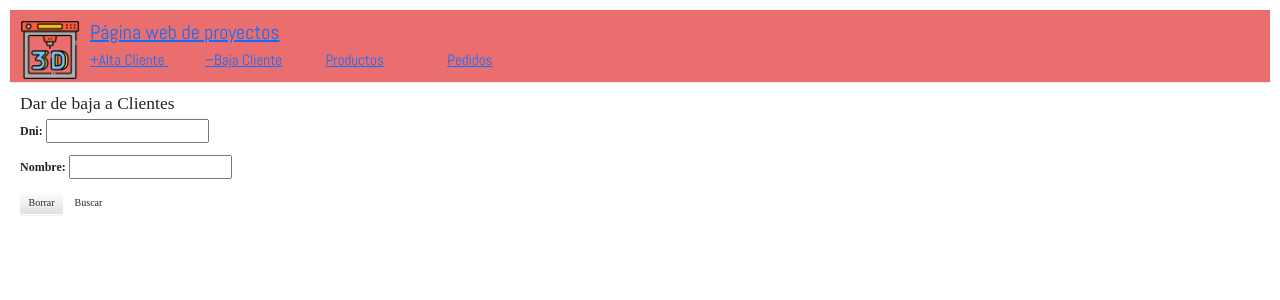
After one commit to PabloRodriguezLomba/Django, a Django app: page /cliente/baja in a window 1280 px wide. The commit adds this page. Shown: the top 300 px of the page. Run offline with Django 4.2, Linux system fonts and the light colour scheme; some libraries are stand-ins or nearby versions.

Commit message:
djangolunes

```diff
--- a/web/misitio/forms.py
+++ b/web/misitio/forms.py
@@ -6,3 +6,10 @@ class ClienteForm(forms.ModelForm):
     class Meta:
         model = Cliente
         fields = ['dni','nombre','alta','direccion','mobile' ]
+
+
+class BajaForm(forms.ModelForm):
+
+    class Meta:
+        model = Cliente
+        fields = ['dni','nombre']
--- a/web/misitio/models.py
+++ b/web/misitio/models.py
@@ -14,3 +14,4 @@ class Cliente(models.Model):
 class Printer(models.Model):
     Modelo = models.CharField(max_length=150,blank=False,null=False)
     Precio = models.FloatField(blank=False,null=False)
+    Material = models.CharField(max_length=150,blank=False,null=False)
--- /dev/null
+++ b/web/misitio/templates/misitio/Pedidos.html
@@ -0,0 +1,5 @@
+<!DOCTYPE html>
+{% extends 'misitio/base.html' %}
+{% block content %}
+
+{% endblock %}
--- /dev/null
+++ b/web/misitio/templates/misitio/Productos.html
@@ -0,0 +1,5 @@
+<!DOCTYPE html>
+{% extends 'misitio/base.html' %}
+{% block content %}
+<h3>Productos</h3><br/>
+{% endblock %}
--- a/web/misitio/templates/misitio/base.html
+++ b/web/misitio/templates/misitio/base.html
@@ -9,6 +9,8 @@
     <link rel="stylesheet" href="//maxcdn.bootstrapcdn.com/bootstrap/3.2.0/css/bootstrap-theme.min.css"/>
     <link rel="stylesheet" href="{% static 'css/front.css' %}"/>
     <link href="https://fonts.googleapis.com/css2?family=Abel&display=swap" rel="stylesheet"/>
+    <link href="https://cdn.jsdelivr.net/npm/bootstrap@5.3.0-alpha1/dist/css/bootstrap.min.css" rel="stylesheet" integrity="sha384-GLhlTQ8iRABdZLl6O3oVMWSktQOp6b7In1Zl3/Jr59b6EGGoI1aFkw7cmDA6j6gD" crossorigin="anonymous">
+
 </head>
 <body class="{{dbg}}">
   <div class="page-header">
@@ -18,8 +20,8 @@
     <h2 class="tittle"><a href="/">Página web de proyectos</a></h2>
     <a href="{% url 'cliente_new' %}" class="top-menu"><span class='glyphicon-plus'>Alta Cliente </span></a>
     &nbsp;&nbsp;&nbsp;&nbsp;
-    <a href="#" class="top-menu"><span class = 'glyphicon-minus'>Baja Cliente</span></a>
-    <a href="#" class="top-menu"><span class = "noicon">Productos</span></a>
+    <a href="{% url 'cliente_baja' %}" class="top-menu"><span class = 'glyphicon-minus'>Baja Cliente</span></a>
+    <a href="{% url 'Productos' %}" class="top-menu"><span class = "noicon">Productos</span></a>
     <a href="#" class="top-menu"><span class = "noicon">Pedidos</span></a>
   </div>
     <div>
--- /dev/null
+++ b/web/misitio/templates/misitio/clientes_baja.html
@@ -0,0 +1,13 @@
+{% extends 'misitio/base.html' %}
+{% block content %}
+<h3>Dar de baja a Clientes</h3><br>
+<div class="clienteform">
+  <form method="POST" > {% csrf_token %}
+    {{ form.as_p }}
+    <div aria-orientation="vertical">
+      <button type="submit" class="save btn btn-default">Borrar</button>
+      <button type="submit" class="search btn">Buscar</button>
+    </div>
+  </form>
+</div>
+{% endblock %}
--- a/web/misitio/urls.py
+++ b/web/misitio/urls.py
@@ -4,4 +4,7 @@ from . import views
 urlpatterns = [
     path('', views.clientes_list, name='clientes_list'),
     path('cliente/new', views.cliente_new, name='cliente_new'),
+    path('Productos',views.productos,name='Productos'),
+    path('cliente/baja',views.cliente_baja,name='cliente_baja'),
+
 ]
--- a/web/misitio/views.py
+++ b/web/misitio/views.py
@@ -1,6 +1,6 @@
 from django.shortcuts import render
 from django.views.generic import CreateView
-from .forms import ClienteForm
+from .forms import ClienteForm, BajaForm
 from .models import Cliente
 from django.utils import timezone
 # Create your views here.
@@ -17,3 +17,16 @@ def cliente_new(request):
     else:
         form = ClienteForm()
     return render(request, 'misitio/clientes_edit.html', {'form': form})
+def productos(request):
+    return render(request,'misitio/Productos.html')
+def Pedidos(request):
+    return render(request,'misitio/Productos.html')
+def cliente_baja(request):
+    if request.method == 'POST':
+        form = BajaForm(request.POST)
+        if form.is_valid():
+            cliente = form.save(commit=False)
+            cliente.save()
+    else:
+        form = BajaForm()
+    return render(request,'misitio/clientes_baja.html',{'form': form})
```
